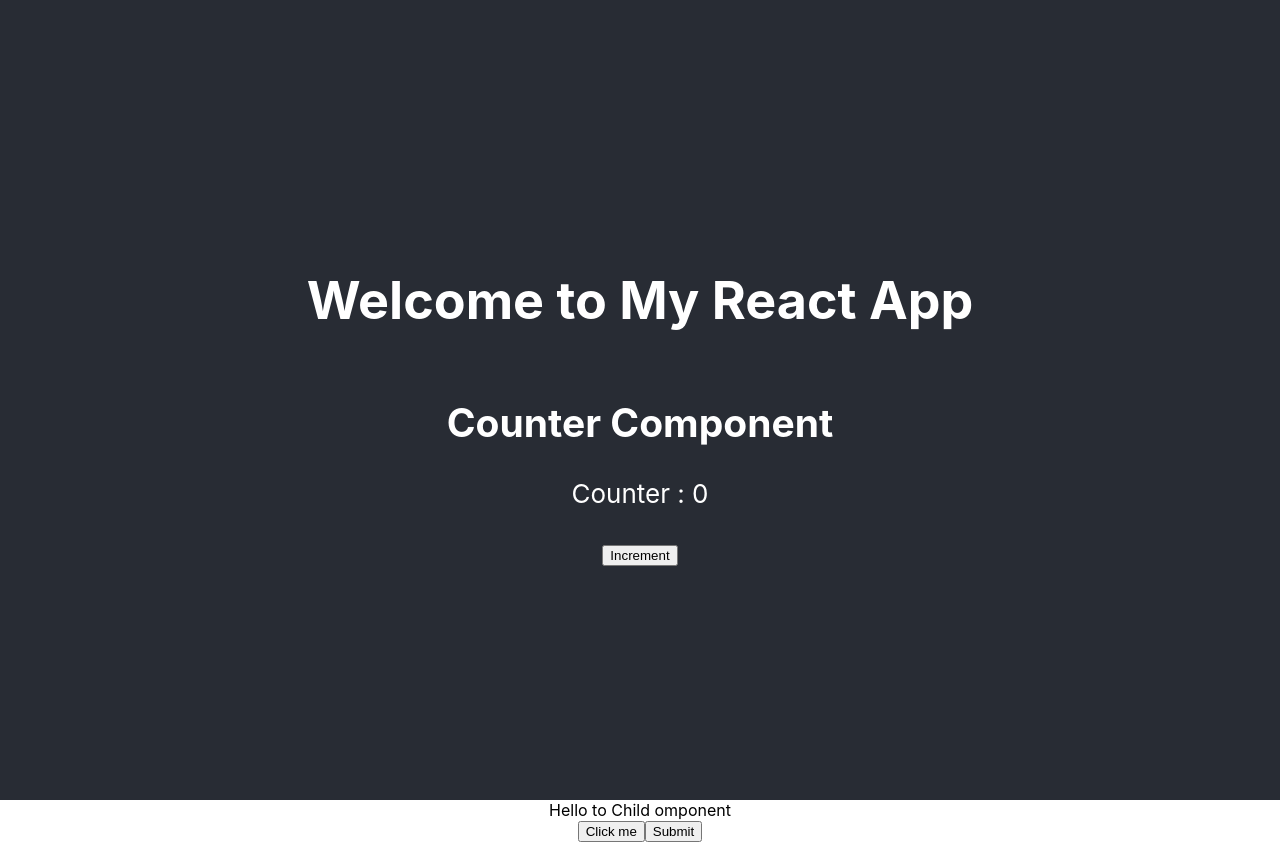
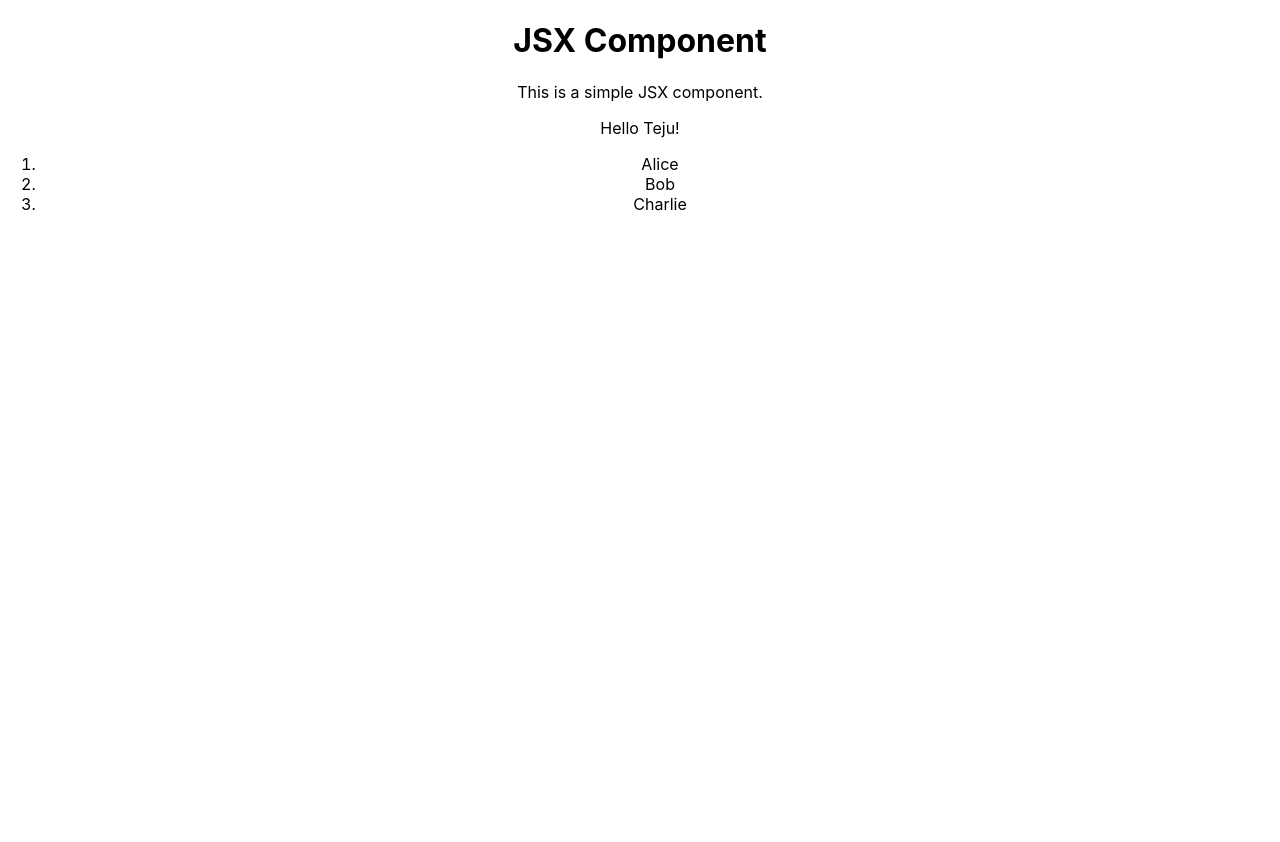
Before and after one commit to kotireddy-hub/React_basic_app, a React (Create React App) app: page / in a window 1280 px wide. After the commit the page ends 800 px from the top, so only its background shows below. Built offline with nearby package versions, Linux system fonts and the light colour scheme.

Commit message:
Jsx : added Jsx coponent in function

```diff
--- a/src/App.js
+++ b/src/App.js
@@ -1,15 +1,17 @@
 import './App.css';
-import Header from './header';
-import Button from './Button';
-import ParentComponent from './ParentComponent';
+// import Header from './header';
+// import Button from './Button';
+// import ParentComponent from './ParentComponent';
+import GreetingMessage from '../src/Jsx/GreentingMessage';
 
 function App() {
   return (
     <div className="App">
-      <Header />
+      {/* <Header />
       <ParentComponent />
       <Button label="Click me" />
-      <Button label="Submit"  />
+      <Button label="Submit"  />  */}
+      <GreetingMessage />
     </div>
   );
 }
--- /dev/null
+++ b/src/Jsx/GreentingMessage.jsx
@@ -0,0 +1,27 @@
+const GreetingMessage = () => {
+
+    const name = "Teju";
+
+    const listNames = ["Alice", "Bob", "Charlie"];
+    const listItems = listNames.map( (name) => <li key = {name}> {name}</li>);
+    const isUlRendered = false;
+
+    return (
+        <div>
+            <h1>JSX Component</h1>
+            <p>This is a simple JSX component.</p>
+            <p>Hello {name}!</p>
+           { isUlRendered ? (
+             <ul>
+               {listItems}
+             </ul>
+           ) : (
+            <ol>
+                {listItems}
+            </ol>
+           )}
+        </div>
+    )
+};
+
+export default GreetingMessage;
```
Also changed, not shown: src/Jsx/README.md (added), 1 other file (tests, documents, lock files or other folders).
